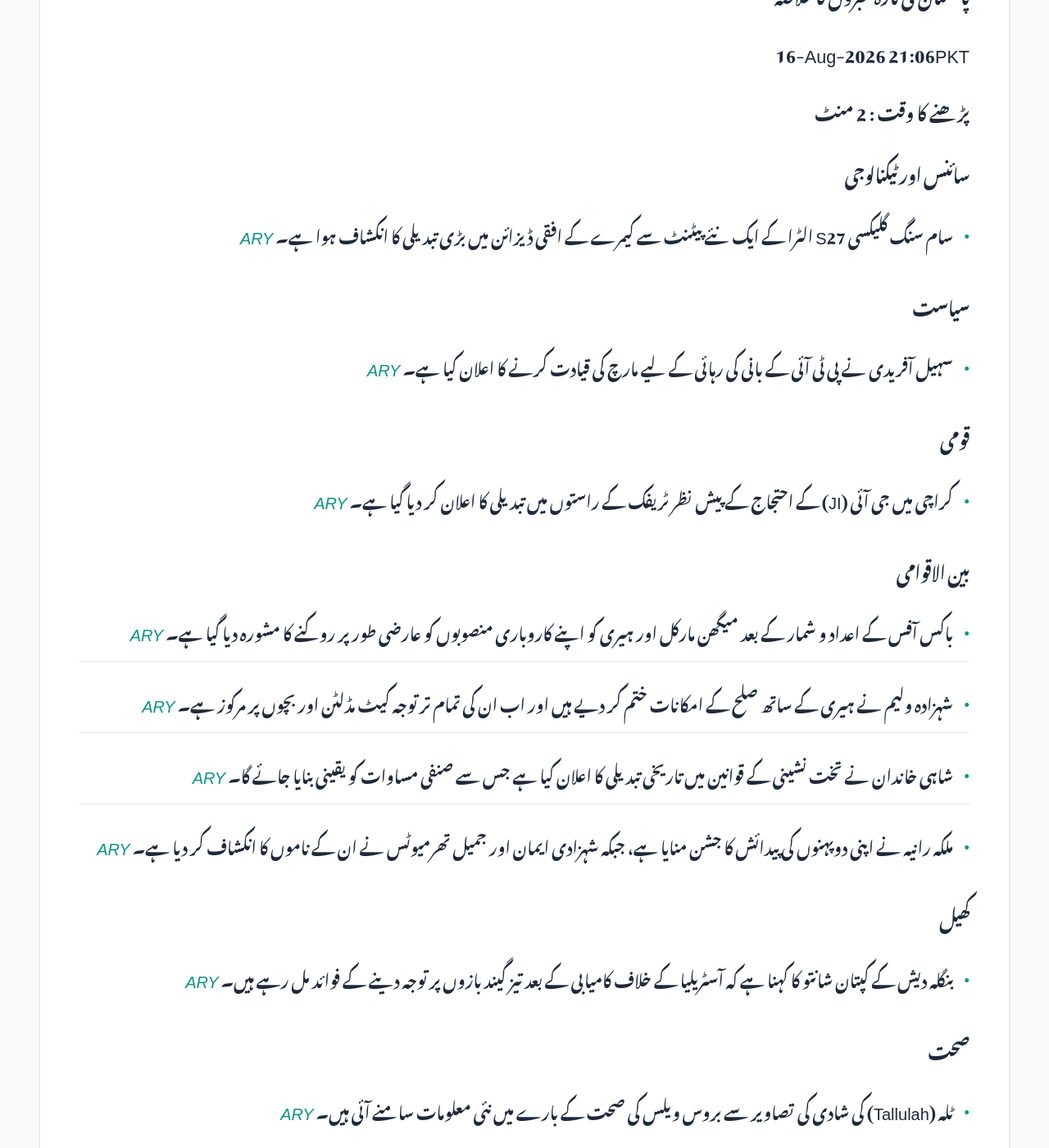
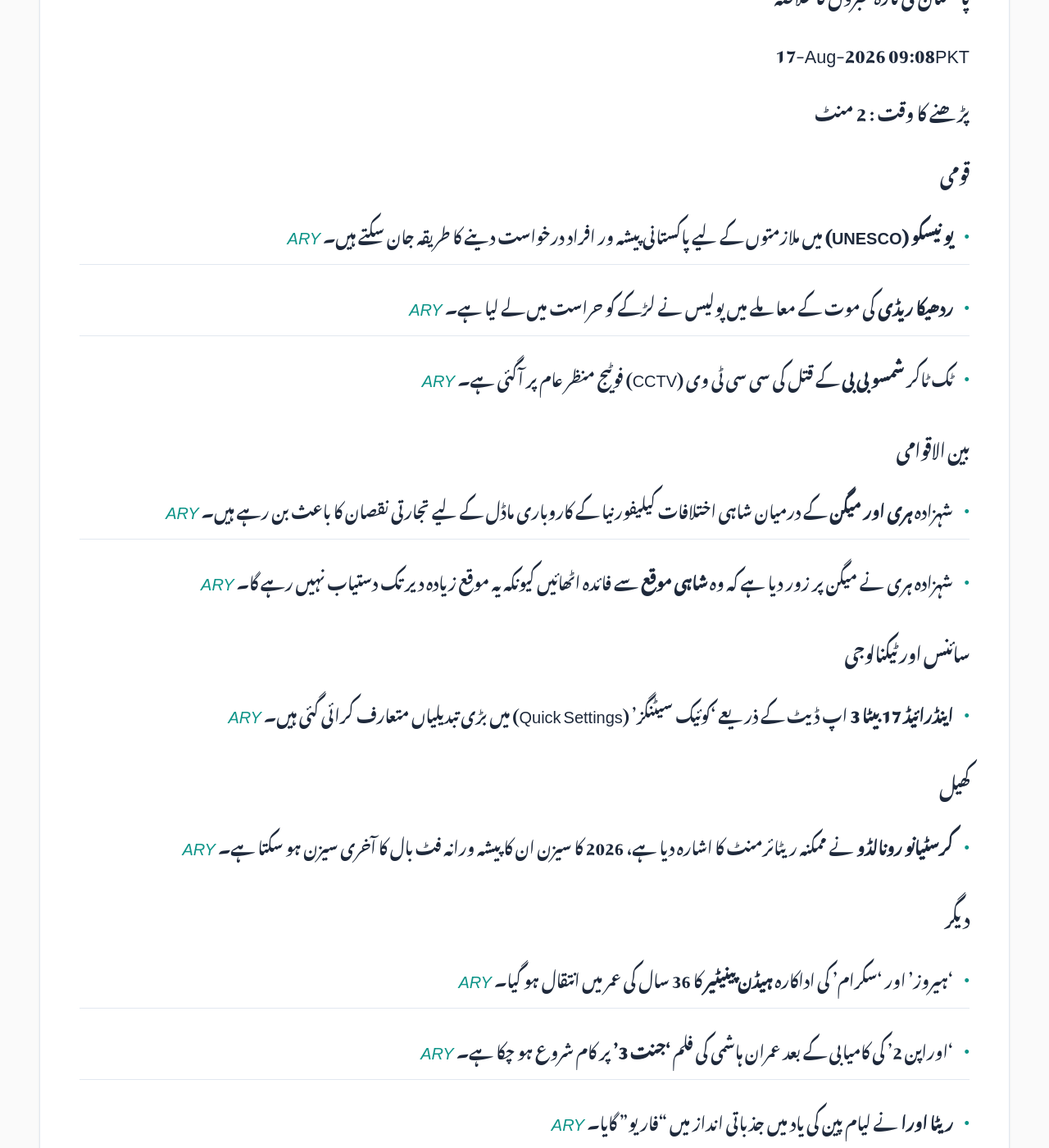
Before and after one commit to zsubzwary/news, a Jekyll site: the page built from ur/index.md, in a window 1280 px wide and 1400 px high, scrolled down 354 px. Shown: the whole window at 82% size. Built offline with Jekyll 4.4.1, drawn with Linux system fonts in a browser that asks for light colours; some web fonts are replaced; comment, search, counter and statistics services are not loaded; some of the changed text lies outside the part shown.

Commit message:
DateTime; 2026-08-17T04:08:09.213Z

```diff
--- a/ur/index.md
+++ b/ur/index.md
@@ -7,30 +7,26 @@ rtl: true
 
 پاکستان کی تازہ خبروں کا خلاصہ
 
- &lrm; 16-Aug-2026 21:06PKT
+ &lrm; 17-Aug-2026 09:08PKT
 
 پڑھنے کا وقت : 2 منٹ
 
-### سائنس اور ٹیکنالوجی
-- سام سنگ گلیکسی S27 الٹرا کے ایک نئے پیٹنٹ سے کیمرے کے افقی ڈیزائن میں بڑی تبدیلی کا انکشاف ہوا ہے۔ *[ARY](https://arynews.tv/samsung-galaxy-s27-patent-reveals-horizontal-camera-redesign)*
-
-### سیاست
-- سہیل آفریدی نے پی ٹی آئی کے بانی کی رہائی کے لیے مارچ کی قیادت کرنے کا اعلان کیا ہے۔ *[ARY](https://arynews.tv/sohail-afridi-vows-to-lead-march-for-pti-imran-khan-release)*
-
 ### قومی
-- کراچی میں جی آئی (JI) کے احتجاج کے پیش نظر ٹریفک کے راستوں میں تبدیلی کا اعلان کر دیا گیا ہے۔ *[ARY](https://arynews.tv/karachi-traffic-diversions-announced-for-protest)*
+- **یو نیسکو (UNESCO)** میں ملازمتوں کے لیے پاکستانی پیشہ ور افراد درخواست دینے کا طریقہ جان سکتے ہیں۔ *[ARY](https://arynews.tv/unesco-jobs-heres-how-pakistani-professionals-can-apply)*
+- **ردھیکا ریڈی** کی موت کے معاملے میں پولیس نے لڑکے کو حراست میں لے لیا ہے۔ *[ARY](https://arynews.tv/ridhika-ridhi-death-boyfriend-detained-by-police)*
+- ٹک ٹاکر **شمسو بی بی** کے قتل کی سی سی ٹی وی (CCTV) فوٹیج منظر عام پر آگئی ہے۔ *[ARY](https://arynews.tv/tiktoker-shamsoo-bibi-cctv-footage)*
 
 ### بین الاقوامی
-- باکس آفس کے اعداد و شمار کے بعد میگھن مارکل اور ہیری کو اپنے کاروباری منصوبوں کو عارضی طور پر روکنے کا مشورہ دیا گیا ہے۔ *[ARY](https://arynews.tv/meghan-markle-and-harry-advised-to-hit-pause-on-business-ventures-after-box-office-numbers)*
-- شہزادہ ولیم نے ہیری کے ساتھ صلح کے امکانات ختم کر دیے ہیں اور اب ان کی تمام تر توجہ کیٹ مڈلٹن اور بچوں پر مرکوز ہے۔ *[ARY](https://arynews.tv/prince-william-closes-door-on-harry-reconciliation-focus-shifts-entirely-to-kate-middleton-and-children)*
-- شاہی خاندان نے تخت نشینی کے قوانین میں تاریخی تبدیلی کا اعلان کیا ہے جس سے صنفی مساوات کو یقینی بنایا جائے گا۔ *[ARY](https://arynews.tv/royal-family-announces-historic-change-to-succession-rules-allowing-gender-equality)*
-- ملکہ رانیہ نے اپنی دوپہنوں کی پیدائش کا جشن منایا ہے، جبکہ شہزادی ایمان اور جمیل تھرمیوٹس نے ان کے ناموں کا انکشاف کر دیا ہے۔ *[ARY](https://arynews.tv/queen-rania-celebrates-birth-of-twin-granddaughters-princess-iman-and-jameel-thermiotis-reveal-names)*
+- شہزادہ **ہری اور میگن** کے درمیان شاہی اختلافات کیلیفورنیا کے کاروباری ماڈل کے لیے تجارتی نقصان کا باعث بن رہے ہیں۔ *[ARY](https://arynews.tv/harry-and-meghans-royal-rift-become-a-commercial-liability-for-the-california-business-model)*
+- شہزادہ ہری نے میگن پر زور دیا ہے کہ وہ **شاہی موقع** سے فائدہ اٹھائیں کیونکہ یہ موقع زیادہ دیر تک دستیاب نہیں رہے گا۔ *[ARY](https://arynews.tv/prince-harry-urges-meghan-to-seize-royal-chance-this-window-wont-stay-open)*
+
+### سائنس اور ٹیکنالوجی
+- **اینڈرائیڈ 17 بیٹا 3** اپ ڈیٹ کے ذریعے 'کوئیک سیٹنگز' (Quick Settings) میں بڑی تبدیلیاں متعارف کرائی گئی ہیں۔ *[ARY](https://arynews.tv/android-17-beta-3-update-brings-major-quick-settings-changes)*
 
 ### کھیل
-- بنگلہ دیش کے کپتان شانتو کا کہنا ہے کہ آسٹریلیا کے خلاف کامیابی کے بعد تیز گیند بازوں پر توجہ دینے کے فوائد مل رہے ہیں۔ *[ARY](https://arynews.tv/bangladesh-captain-shanto-says-pace-focus-reaping-rewards-after-australia-breakthrough)*
-
-### صحت
-- ٹلہ (Tallulah) کی شادی کی تصاویر سے بروس ویلس کی صحت کے بارے میں نئی معلومات سامنے آئی ہیں۔ *[ARY](https://arynews.tv/tallulahs-wedding-photos-provide-new-insight-into-bruce-willis-health)*
+- **کرسٹیانو رونالڈو** نے ممکنہ ریٹائرمنٹ کا اشارہ دیا ہے، 2026 کا سیزن ان کا پیشہ ورانہ فٹ بال کا آخری سیزن ہو سکتا ہے۔ *[ARY](https://arynews.tv/cristiano-ronaldo-signals-potential-retirement-2026-season-could-be-his-last-in-professional-football)*
 
 ### دیگر
-- عمران ہاشمی کی فلم "آوارپن 2" نے پہلے دو دنوں میں 50 کروڑ سے زیادہ کا باکس آفس کلیکشن کر کے کامیابی حاصل کر لی ہے۔ *[ARY](https://arynews.tv/awarapan-2-box-office-collection-emraan-hashmi-sequel-surpasses-50-crores-in-first-two-days)*
+- 'ہیروز' اور 'سکرام' کی اداکارہ **ہیڈن پینیٹیر** کا 36 سال کی عمر میں انتقال ہو گیا۔ *[ARY](https://arynews.tv/heroes-and-scream-actress-hayden-panettiere-passes-away-at-36)*
+- 'اوراپن 2' کی کامیابی کے بعد عمران ہاشمی کی فلم **'جنت 3'** پر کام شروع ہو چکا ہے۔ *[ARY](https://arynews.tv/emraan-hashmis-jannat-3-in-development-after-awarapan-2-success)*
+- **ریٹا اورا** نے لیام پین کی یاد میں جذباتی انداز میں "فار یو" گایا۔ *[ARY](https://arynews.tv/rita-ora-gets-emotional-singing-for-you-for-liam-payne)*
```
